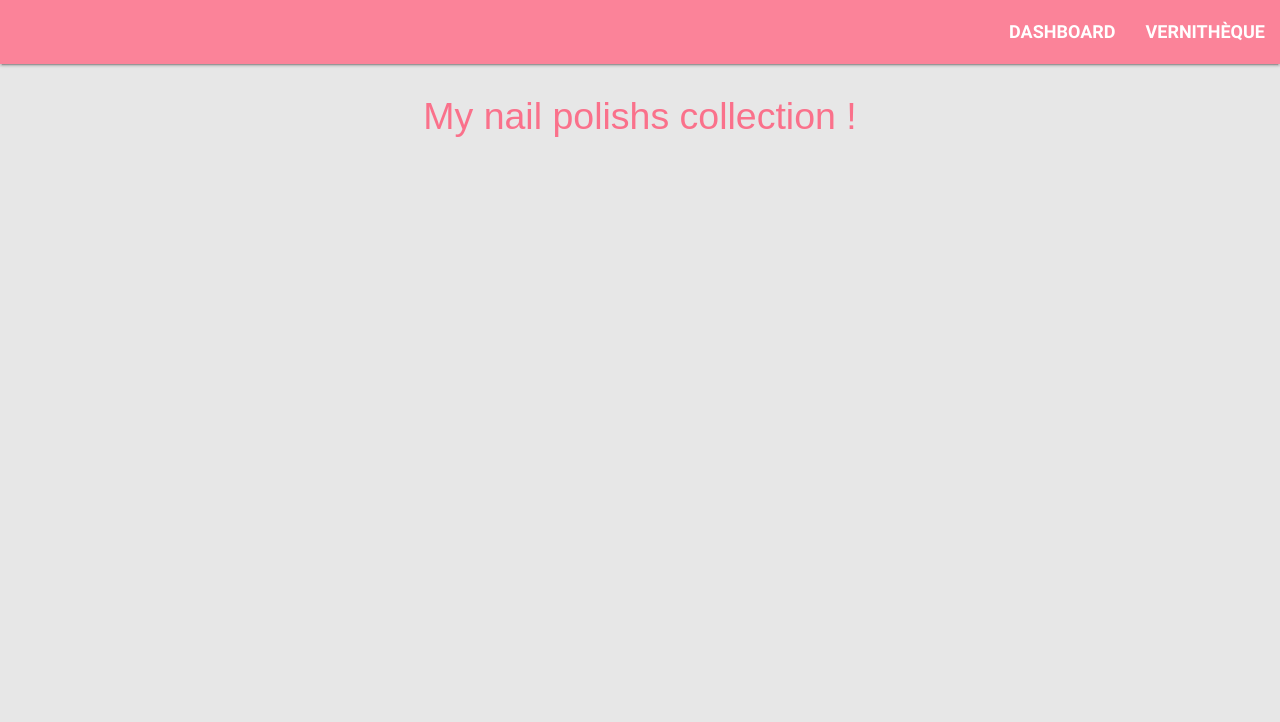
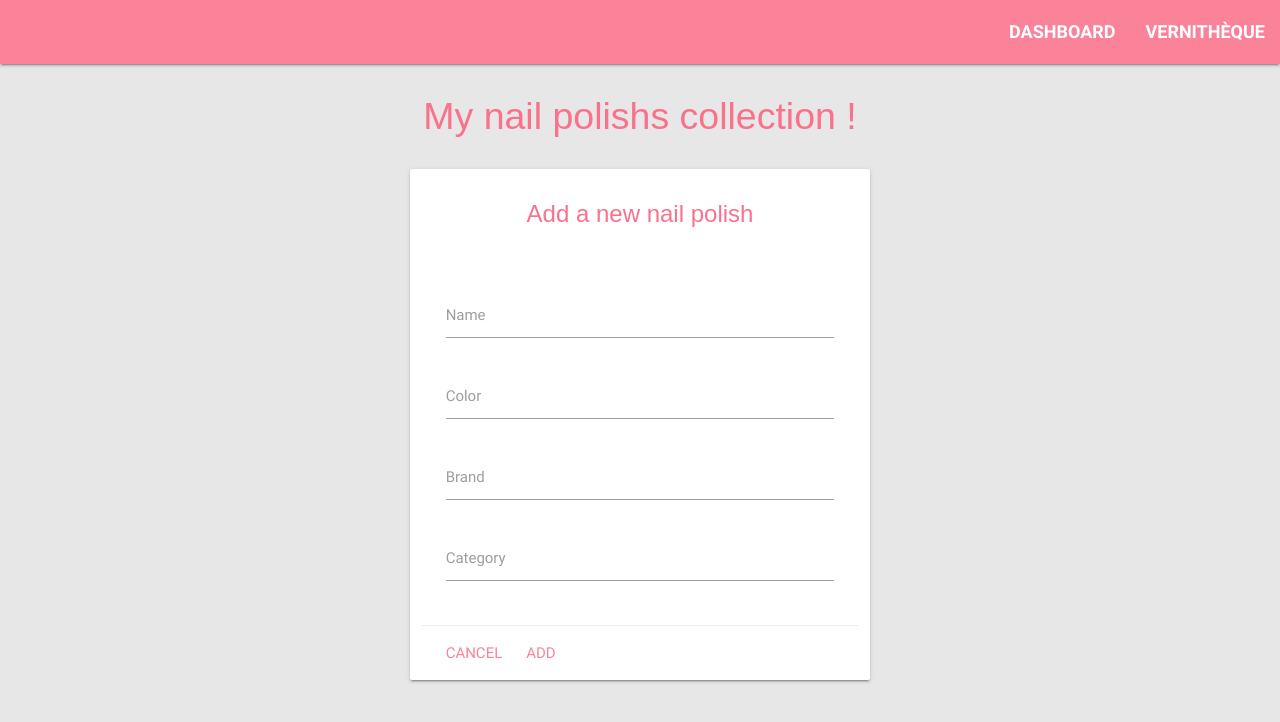
Before and after one commit to annclair/nailpolish_app, an Angular app: page /newnailpolish in a window 1280 px wide. Before the commit this address led to /. Shown: the top 722 px of the page. Built offline with nearby package versions, Linux system fonts and the light colour scheme.

Commit message:
add a nail polish

```diff
--- a/src/app/app-routing.module.ts
+++ b/src/app/app-routing.module.ts
@@ -4,6 +4,7 @@ import { RouterModule, Routes } from '@angular/router';
 import { NailpolishDetailComponent } from './nailpolish-detail/nailpolish-detail.component';
 import { NailpolishComponent } from './nailpolish/nailpolish.component';
 import { DashboardComponent } from './dashboard/dashboard.component';
+import { NailpolishAddComponent } from './nailpolish-add/nailpolish-add.component';
 
 const routes : Routes = [
     {
@@ -22,6 +23,10 @@ const routes : Routes = [
     {
         path: 'detail/:id',
         component: NailpolishDetailComponent
+    },
+    {
+        path: 'newnailpolish',
+        component: NailpolishAddComponent
     }
 ]
 
--- a/src/app/app.module.ts
+++ b/src/app/app.module.ts
@@ -10,13 +10,15 @@ import { NailpolishDetailComponent } from './nailpolish-detail/nailpolish-detail
 import { NailpolishComponent } from './nailpolish/nailpolish.component';
 import { NailpolishService } from './nailpolish.service';
 import { DashboardComponent } from './dashboard/dashboard.component';
+import { NailpolishAddComponent } from './nailpolish-add/nailpolish-add.component';
 
 @NgModule({
   declarations: [
     AppComponent,
     NailpolishDetailComponent,
     NailpolishComponent,
-    DashboardComponent
+    DashboardComponent,
+    NailpolishAddComponent
   ],
   imports: [
     BrowserModule,
--- a/src/app/dashboard/dashboard.component.html
+++ b/src/app/dashboard/dashboard.component.html
@@ -16,4 +16,10 @@
       </div>
     </div>
   </div>
+  <!-- <a class="btn-floating btn-large waves-effect waves-light"><i class="material-icons">add</i></a> -->
+  <div class="fixed-action-btn horizontal click-to-toggle" >
+    <a class="btn-floating btn-large pink" routerLink='/newnailpolish'>
+        <i class="material-icons">add</i>
+    </a>
+  </div>
 </div>
--- /dev/null
+++ b/src/app/nailpolish-add/nailpolish-add.component.html
@@ -0,0 +1,29 @@
+<div class="container">
+  <div class="row">
+    <form class="card col s12 offset-m3 m6" #nailpolishform="ngForm">
+      <h1 class="card-title center">Add a new nail polish</h1>
+      <div class="card-content">
+        <div class="input-field">
+          <label>Name</label>
+          <input type="text" name="name" ngModel>
+        </div>
+        <div class="input-field">
+          <label>Color</label>
+          <input type="text" name="color" ngModel>
+        </div>
+        <div class="input-field">
+          <label>Brand</label>
+          <input type="text" name="brand" ngModel>
+        </div>
+        <div class="input-field">
+          <label>Category</label>
+          <input type="text" name="category" ngModel>
+        </div>
+      </div>
+      <div class="card-action">
+          <a (click)="goBack()">Cancel</a>
+          <a (click)="add(nailpolishform.value)">Add</a>
+      </div>
+    </form>
+  </div>
+</div>
--- /dev/null
+++ b/src/app/nailpolish-add/nailpolish-add.component.ts
@@ -0,0 +1,37 @@
+import { Component, OnInit } from '@angular/core';
+import { Location } from '@angular/common';
+
+
+import { Nailpolish } from './../nailpolish'
+import { NailpolishService } from './../nailpolish.service'
+
+@Component({
+  selector: 'app-nailpolish-add',
+  templateUrl: './nailpolish-add.component.html',
+  styleUrls: ['./nailpolish-add.component.css']
+})
+export class NailpolishAddComponent implements OnInit {
+
+  constructor(
+    private nailpolishService: NailpolishService,
+    private location: Location
+  ) { }
+
+  ngOnInit() {
+  }
+
+  nailpolishs: Nailpolish[] = [];
+  nailpolish: Nailpolish;
+
+  add(nailpolish: Nailpolish): void {
+    this.nailpolishService.create(nailpolish)
+      .then(nailpolish => {
+        this.nailpolishs.push(nailpolish);
+        this.goBack();
+      });
+  }
+
+  goBack(): void {
+    this.location.back();
+  }
+}
--- a/src/app/nailpolish-detail/nailpolish-detail.component.html
+++ b/src/app/nailpolish-detail/nailpolish-detail.component.html
@@ -5,10 +5,6 @@
         <span class="card-title">
           {{nailpolish?.name}} details
         </span>
-        <!-- <div class="input-field">
-          <input [(ngModel)]="nailpolish?.name" placeholder="Name" type="text" />
-        </div> -->
-        <p>Id : {{nailpolish?._id}}</p>
         <p>Color: {{nailpolish?.color}}</p>
         <p>Brand: {{nailpolish?.brand}}</p>
         <p>Category: {{nailpolish?.category}}</p>
--- a/src/app/nailpolish-detail/nailpolish-detail.component.ts
+++ b/src/app/nailpolish-detail/nailpolish-detail.component.ts
@@ -13,7 +13,7 @@ import { Nailpolish } from './../nailpolish'
 })
 
 export class NailpolishDetailComponent implements OnInit {
-@Input() nailpolish: Nailpolish;
+  @Input() nailpolish: Nailpolish;
   constructor(
     private nailpolishService: NailpolishService,
     private route: ActivatedRoute,
--- a/src/app/nailpolish.service.ts
+++ b/src/app/nailpolish.service.ts
@@ -8,6 +8,7 @@ import { Nailpolish } from './nailpolish';
 @Injectable()
 export class NailpolishService {
 
+  private headers = new Headers({ 'Content-Type': 'application/json' });
   private nailpolishsUrl = 'http://localhost:4000/api/nailpolishs';  // URL to web api
 
   constructor(private http: Http) { }
@@ -31,6 +32,14 @@ export class NailpolishService {
       .catch(this.handleError);
   }
 
+  create(nailpolish: Nailpolish): Promise<Nailpolish> {
+    return this.http
+      .post(this.nailpolishsUrl, nailpolish, { headers: this.headers })
+      .toPromise()
+      .then(res => res.json() as Nailpolish)
+      .catch(this.handleError);
+  }
+
   private handleError(error: any): Promise<any> {
     console.error('An error occurred', error); // for demo purposes only
     return Promise.reject(error.message || error);
--- a/src/styles.css
+++ b/src/styles.css
@@ -8,3 +8,7 @@ h1 {
   font-family: Arial, Helvetica, sans-serif;
   font-size: 250%;
 }
+
+.card-action a {
+    color: #FB8399 !important;
+}
```
Also changed, not shown: src/app/nailpolish-add/nailpolish-add.component.css (added), 1 other file (tests, documents, lock files or other folders).
